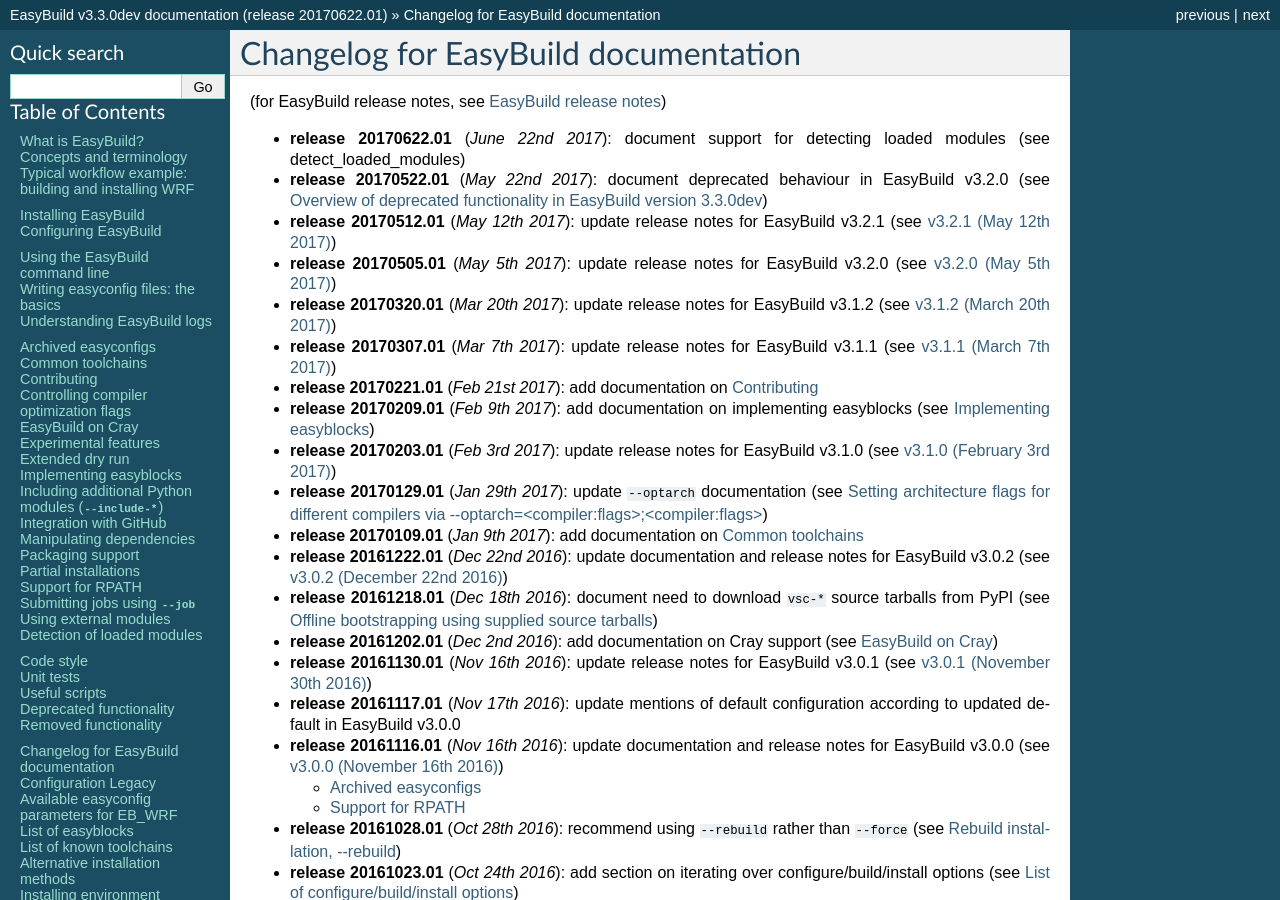
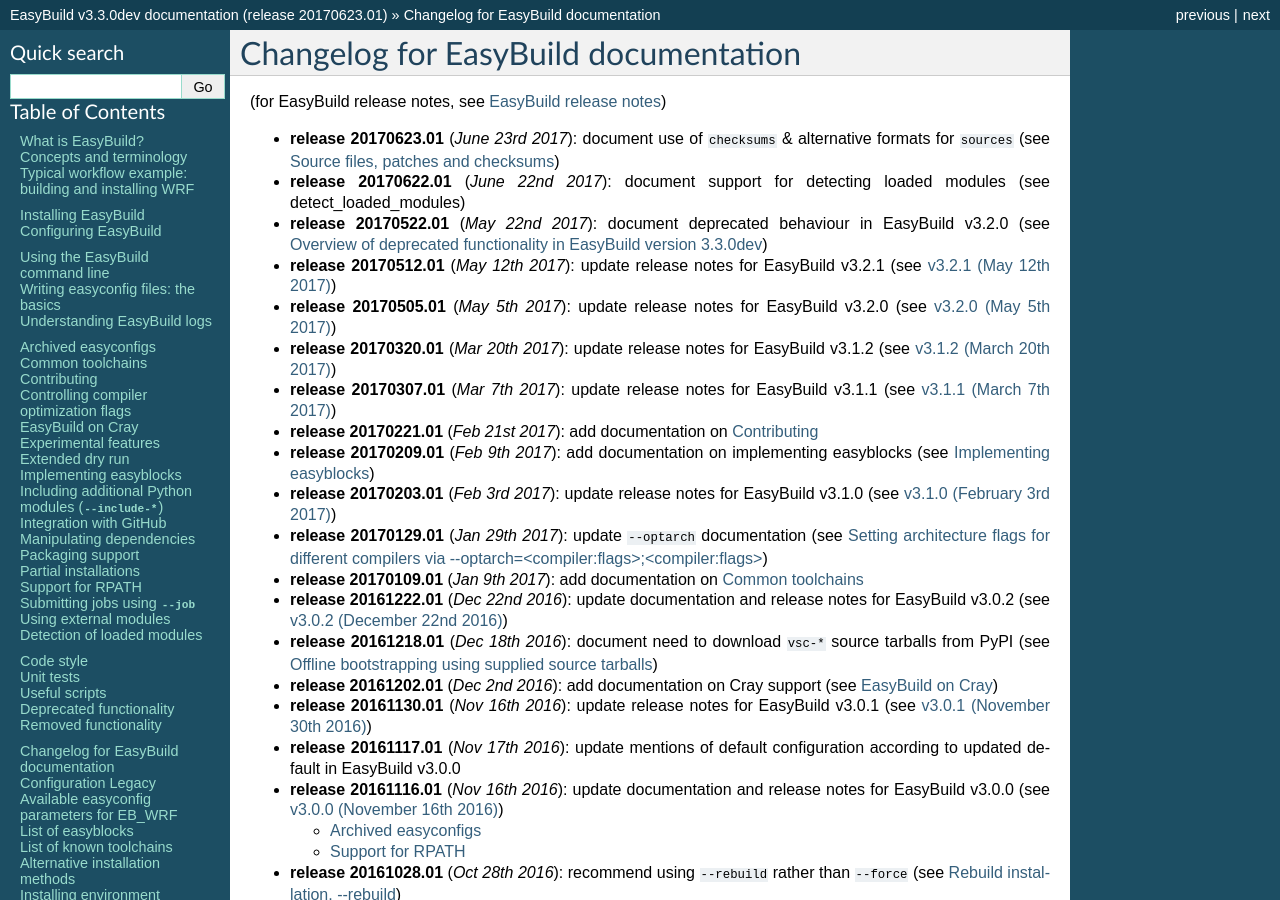
Before and after one commit to easybuilders/easybuild, a Sphinx documentation site: the page built from docs/Changelog.rst, in a window 1280 px wide and 900 px high. Built offline with Sphinx 7.4.7, drawn with Linux system fonts in a browser that asks for light colours; some of the changed text lies outside the part shown.

Commit message:
update docs changelog

```diff
--- a/docs/Changelog.rst
+++ b/docs/Changelog.rst
@@ -5,6 +5,7 @@
 
 (for EasyBuild release notes, see :ref:`release_notes`)
 
+* **release 20170623.01** (`June 23rd 2017`): document use of ``checksums`` & alternative formats for ``sources`` (see :ref:`common_easyconfig_param_sources`)
 * **release 20170622.01** (`June 22nd 2017`): document support for detecting loaded modules (see :ref:`detect_loaded_modules`)
 * **release 20170522.01** (`May 22nd 2017`): document deprecated behaviour in EasyBuild v3.2.0 (see :ref:`overview_deprecated`)
 * **release 20170512.01** (`May 12th 2017`): update release notes for EasyBuild v3.2.1 (see :ref:`release_notes_eb321`)
--- a/docs/conf.py
+++ b/docs/conf.py
@@ -43,7 +43,7 @@
 # The short X.Y version.
 version = '3.3.0dev'  # this is meant to reference the version of EasyBuild
 # The full version, including alpha/beta/rc tags.
-release = '20170622.01'  # this is meant to reference the version of the documentation itself
+release = '20170623.01'  # this is meant to reference the version of the documentation itself
 
 # There are two options for replacing |today|: either, you set today to some
 # non-false value, then it is used:
```
